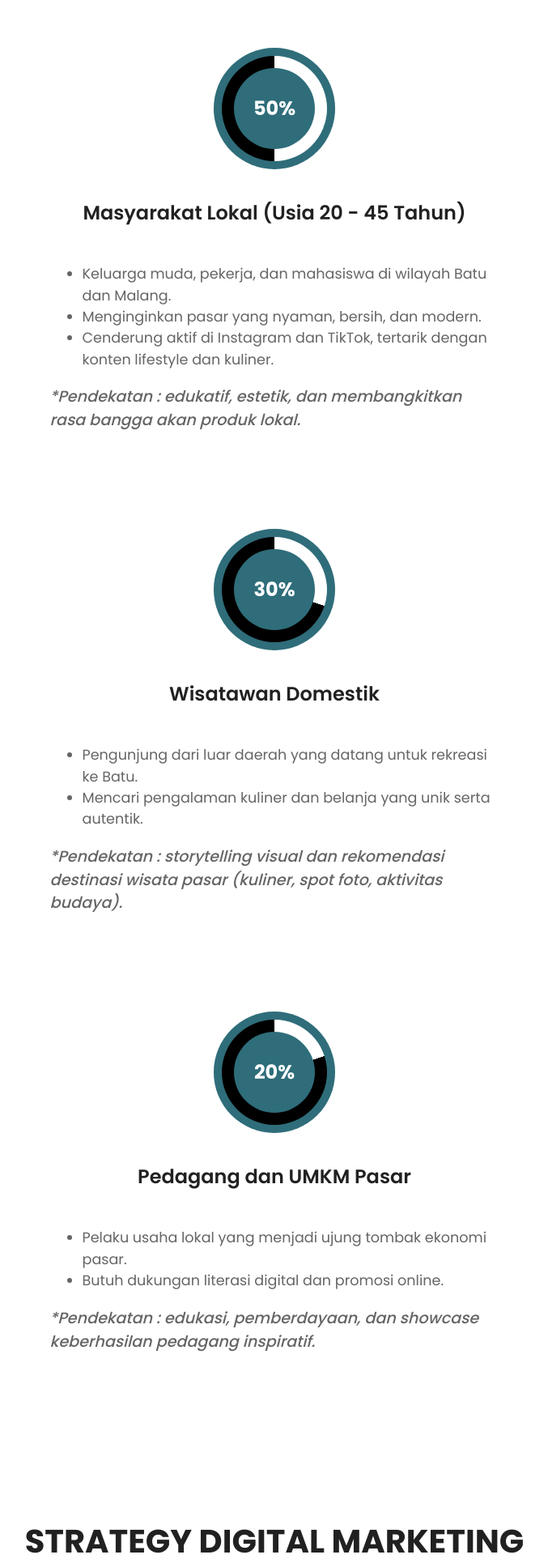
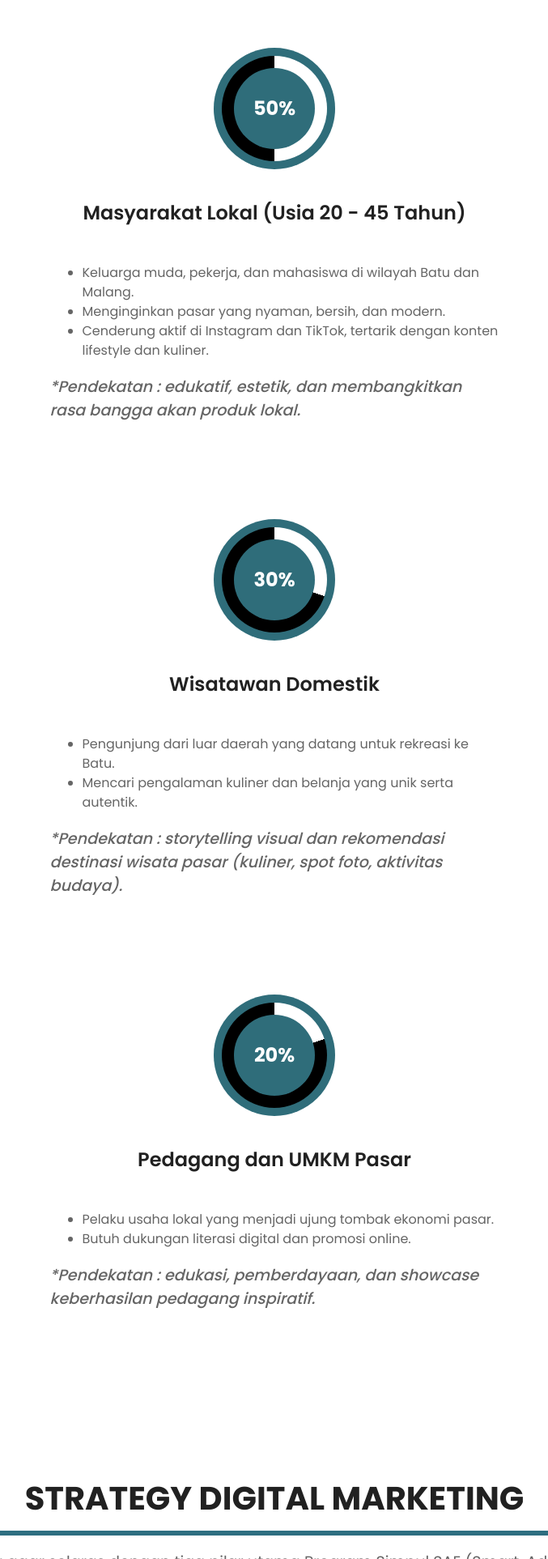
Before and after one commit to Remiesa/UPTpasarbatu, a website with bundled scripts: page tentang.html in a window 1280 px wide. Shown: the part 875-2800 px from the top of the page at 81% size, without its empty margins (301-978 px from the left). Built offline with nearby package versions, Linux system fonts and the light colour scheme.

Commit message:
remove inline font size styles from unordered lists in tentang.html

```diff
--- a/tentang.html
+++ b/tentang.html
@@ -117,7 +117,7 @@
               </p>
               <p>
                 Elemen Pendukung Positioning
-                <ul style="font-size:1.1rem;">
+                <ul>
                   <li>
                     Brand Name: Pasar Among Tani – Simpul SAE Kota Batu
                   </li>
@@ -165,7 +165,7 @@
               </div>
               <div class="card-body mt-auto">
           <p>
-          <ul style="font-size:1.1rem;">
+          <ul>
             <li>Keluarga muda, pekerja, dan mahasiswa di wilayah Batu dan Malang.</li>
             <li>Menginginkan pasar yang nyaman, bersih, dan modern.</li>
             <li>Cenderung aktif di Instagram dan TikTok, tertarik dengan konten lifestyle dan kuliner.</li>
@@ -189,7 +189,7 @@
               </div>
               <div class="card-body mt-auto">
           <p>
-          <ul style="font-size:1.1rem;">
+          <ul>
             <li>Pengunjung dari luar daerah yang datang untuk rekreasi ke Batu.</li>
             <li>Mencari pengalaman kuliner dan belanja yang unik serta autentik.</li>
           </ul>
@@ -212,7 +212,7 @@
               </div>
               <div class="card-body mt-auto">
           <p>
-          <ul style="font-size:1.1rem;">
+          <ul>
             <li>Pelaku usaha lokal yang menjadi ujung tombak ekonomi pasar.</li>
             <li>Butuh dukungan literasi digital dan promosi online.</li>
           </ul>
@@ -386,7 +386,7 @@ masyarakat.
             <div class="bg-white">
               <h1 class="mb-3">Rencana Aktivitas
 3 Bulan Pertama</h1>
-                <ul style="font-size:1.1rem;">
+                <ul>
                   <li class="mb-4">
                     <h5 class="mb-0">Awarness</h5>
                     <p class="mb-0 mt-0">Launching akun, konten perkenalan pasar dan pedagang.</p>
```
